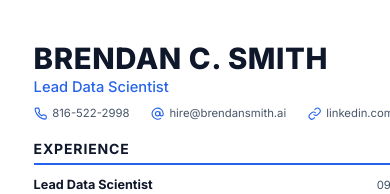
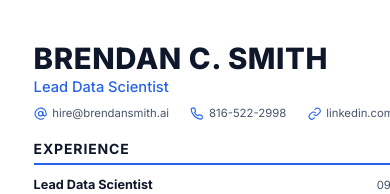
Before and after one commit to brendancsmith/portfolio, a Next.js app: page /resume in a window 390 px wide. Shown: the top 194 px of the page. Built offline with nearby package versions, Linux system fonts and the light colour scheme.

Commit message:
Reorder resume contact info to show email before phone

```diff
--- a/components/resume/ResumeLayout.tsx
+++ b/components/resume/ResumeLayout.tsx
@@ -22,16 +22,16 @@ export default function ResumeLayout({ variant }: ResumeLayoutProps) {
             <div className="resume-contact">
               <span>
                 <svg viewBox="0 0 24 24" fill="none" stroke="currentColor" strokeWidth="2">
-                  <path d="M22 16.92v3a2 2 0 01-2.18 2 19.79 19.79 0 01-8.63-3.07 19.5 19.5 0 01-6-6 19.79 19.79 0 01-3.07-8.67A2 2 0 014.11 2h3a2 2 0 012 1.72c.127.96.361 1.903.7 2.81a2 2 0 01-.45 2.11L8.09 9.91a16 16 0 006 6l1.27-1.27a2 2 0 012.11-.45c.907.339 1.85.573 2.81.7A2 2 0 0122 16.92z" />
-                </svg>
-                {personal.phone}
-              </span>
-              <span>
-                <svg viewBox="0 0 24 24" fill="none" stroke="currentColor" strokeWidth="2">
                   <circle cx="12" cy="12" r="4" />
                   <path d="M16 8v5a3 3 0 006 0v-1a10 10 0 10-3.92 7.94" />
                 </svg>
                 {personal.email}
+              </span>
+              <span>
+                <svg viewBox="0 0 24 24" fill="none" stroke="currentColor" strokeWidth="2">
+                  <path d="M22 16.92v3a2 2 0 01-2.18 2 19.79 19.79 0 01-8.63-3.07 19.5 19.5 0 01-6-6 19.79 19.79 0 01-3.07-8.67A2 2 0 014.11 2h3a2 2 0 012 1.72c.127.96.361 1.903.7 2.81a2 2 0 01-.45 2.11L8.09 9.91a16 16 0 006 6l1.27-1.27a2 2 0 012.11-.45c.907.339 1.85.573 2.81.7A2 2 0 0122 16.92z" />
+                </svg>
+                {personal.phone}
               </span>
               <span>
                 <svg viewBox="0 0 24 24" fill="none" stroke="currentColor" strokeWidth="2">
```
